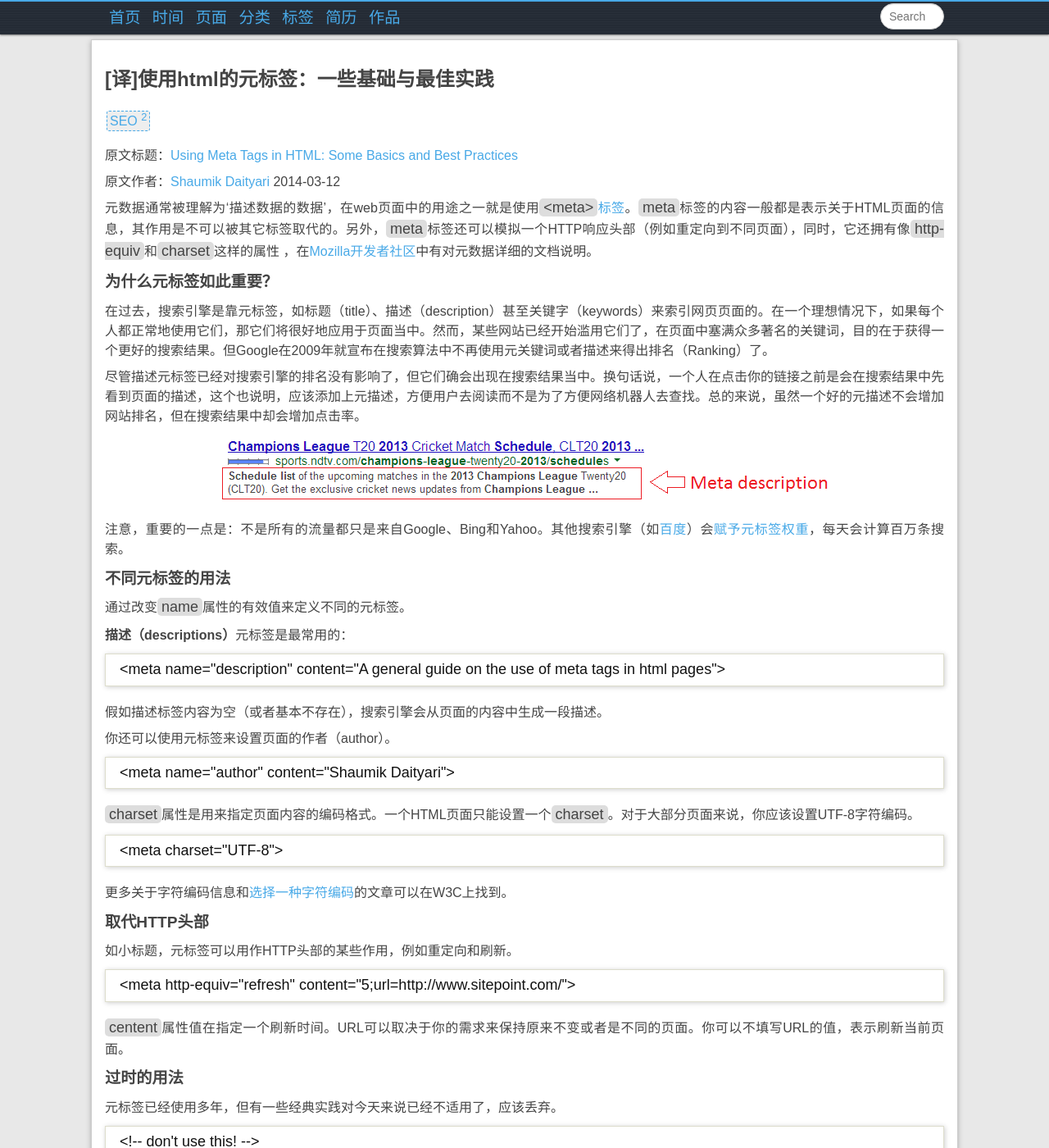
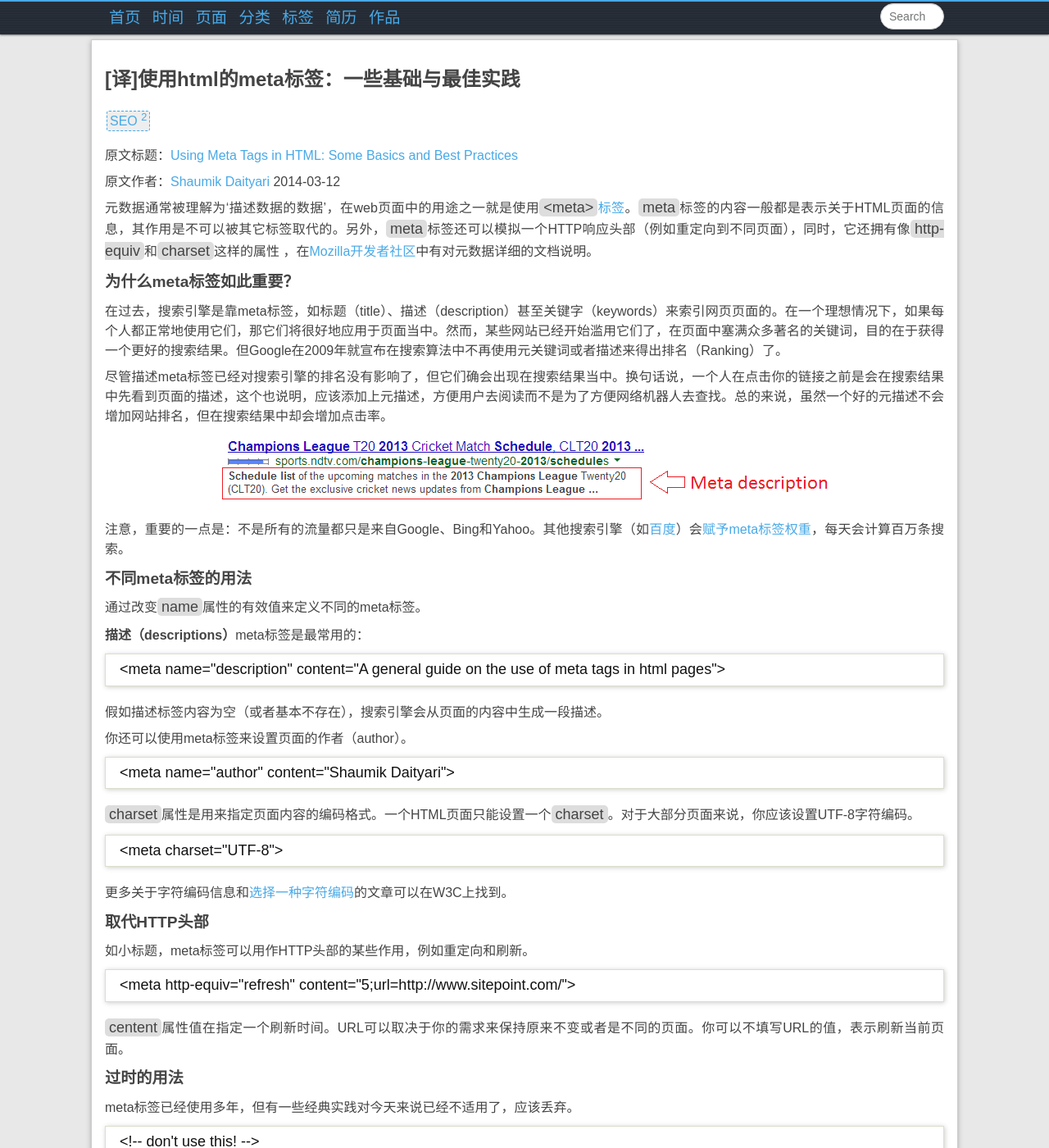
Before and after one commit to pigerla/pigerla.github.com, a Jekyll site: the page built from _posts/2014-04-06-[译]使用HTML的meta标签：一些基础与最佳实践.md, in a window 1280 px wide and 1400 px high. Shown: the whole window at 82% size. Built offline with Jekyll 4.4.1, drawn with Linux system fonts in a browser that asks for light colours; comment, search, counter and statistics services are not loaded; some of the changed text lies outside the part shown.

Commit message:
modify the post's content

```diff
--- a/_posts/2014-04-06-[译]使用HTML的元标签：一些基础与最佳实践.md
+++ b/_posts/2014-04-06-[译]使用HTML的meta标签：一些基础与最佳实践.md
@@ -14,27 +14,27 @@ tags : [SEO]
 
 <!--break-->
 
-## 为什么元标签如此重要？ ##
+## 为什么meta标签如此重要？ ##
 
-在过去，搜索引擎是靠元标签，如标题（title）、描述（description）甚至关键字（keywords）来索引网页页面的。在一个理想情况下，如果每个人都正常地使用它们，那它们将很好地应用于页面当中。然而，某些网站已经开始滥用它们了，在页面中塞满众多著名的关键词，目的在于获得一个更好的搜索结果。但Google在2009年就宣布在搜索算法中不再使用元关键词或者描述来得出排名（Ranking）了。
+在过去，搜索引擎是靠meta标签，如标题（title）、描述（description）甚至关键字（keywords）来索引网页页面的。在一个理想情况下，如果每个人都正常地使用它们，那它们将很好地应用于页面当中。然而，某些网站已经开始滥用它们了，在页面中塞满众多著名的关键词，目的在于获得一个更好的搜索结果。但Google在2009年就宣布在搜索算法中不再使用元关键词或者描述来得出排名（Ranking）了。
 
-尽管描述元标签已经对搜索引擎的排名没有影响了，但它们确会出现在搜索结果当中。换句话说，一个人在点击你的链接之前是会在搜索结果中先看到页面的描述，这个也说明，应该添加上元描述，方便用户去阅读而不是为了方便网络机器人去查找。总的来说，虽然一个好的元描述不会增加网站排名，但在搜索结果中却会增加点击率。
+尽管描述meta标签已经对搜索引擎的排名没有影响了，但它们确会出现在搜索结果当中。换句话说，一个人在点击你的链接之前是会在搜索结果中先看到页面的描述，这个也说明，应该添加上元描述，方便用户去阅读而不是为了方便网络机器人去查找。总的来说，虽然一个好的元描述不会增加网站排名，但在搜索结果中却会增加点击率。
 
 ![1394318486meta-desc.png](http://pigerla.com/assets/images/20140406/1394318486meta-desc.png)
 
-注意，重要的一点是：不是所有的流量都只是来自Google、Bing和Yahoo。其他搜索引擎（如[百度](http://www.baidu.com/)）会[赋予元标签权重](http://www.codethat.co.uk/blog/search/baidu-seo-guide)，每天会计算百万条搜索。
+注意，重要的一点是：不是所有的流量都只是来自Google、Bing和Yahoo。其他搜索引擎（如[百度](http://www.baidu.com/)）会[赋予meta标签权重](http://www.codethat.co.uk/blog/search/baidu-seo-guide)，每天会计算百万条搜索。
 
-## 不同元标签的用法 ##
+## 不同meta标签的用法 ##
 
-通过改变`name`属性的有效值来定义不同的元标签。
+通过改变`name`属性的有效值来定义不同的meta标签。
 
-**描述（descriptions）**元标签是最常用的：
+**描述（descriptions）**meta标签是最常用的：
 
     <meta name="description" content="A general guide on the use of meta tags in html pages">
 
 假如描述标签内容为空（或者基本不存在），搜索引擎会从页面的内容中生成一段描述。
 
-你还可以使用元标签来设置页面的作者（author）。
+你还可以使用meta标签来设置页面的作者（author）。
 
     <meta name="author" content="Shaumik Daityari">
 
@@ -46,7 +46,7 @@ tags : [SEO]
 
 ## 取代HTTP头部 ##
 
-如小标题，元标签可以用作HTTP头部的某些作用，例如重定向和刷新。
+如小标题，meta标签可以用作HTTP头部的某些作用，例如重定向和刷新。
 
     <meta http-equiv="refresh" content="5;url=http://www.sitepoint.com/">
 
@@ -54,7 +54,7 @@ tags : [SEO]
 
 ## 过时的用法 ##
 
-元标签已经使用多年，但有一些经典实践对今天来说已经不适用了，应该丢弃。
+meta标签已经使用多年，但有一些经典实践对今天来说已经不适用了，应该丢弃。
 
     <!-- don't use this! -->
     <meta http-equiv="Content-Type" content="text/html; charset=UTF-8" />
@@ -64,7 +64,7 @@ tags : [SEO]
 	<!-- use this! -->
     <meta charset="UTF-8">
 
-元标签还可以用作版权说明。
+meta标签还可以用作版权说明。
 
     <!-- don't use this! -->
     <meta name="copyright" content="SitePoint" />
@@ -77,15 +77,15 @@ tags : [SEO]
 
     <meta name="keywords" content="web,design,html,css,html5,development">
 
-[Google曾表示](http://googlewebmastercentral.blogspot.ca/2009/09/google-does-not-use-keywords-meta-tag.html)，算法规则将来会改变是不太可能的，因此，不要对关键词元标签抱有任何期望。
+[Google曾表示](http://googlewebmastercentral.blogspot.ca/2009/09/google-does-not-use-keywords-meta-tag.html)，算法规则将来会改变是不太可能的，因此，不要对关键词meta标签抱有任何期望。
 
-前面也提到了一个重要的因素，就是事实上，百度中文搜索引擎算法则是考虑到关键词标签作为[算法的一个重要因素](http://searchengineland.com/the-b2b-marketers-guide-to-baidu-seo-180658)。因此，如果你希望流量的重要组成部分是来自中文用户，那么你应该添加关键字元标签——但是要小心，避免使用不必要和不道德的关键词。
+前面也提到了一个重要的因素，就是事实上，百度中文搜索引擎算法则是考虑到关键词标签作为[算法的一个重要因素](http://searchengineland.com/the-b2b-marketers-guide-to-baidu-seo-180658)。因此，如果你希望流量的重要组成部分是来自中文用户，那么你应该添加关键字meta标签——但是要小心，避免使用不必要和不道德的关键词。
 
 总的来说，使用这些过时的方法不会影响网站排名，但往往向页面中添加了不必要的代码，最好避免使用它们并使用替代方法。
 
 ## 使用社交媒体（Open Graph、Twitter Cards 和 Schema.org） ##
 
-随着社交网络的不断发展，元标签被赋予新的功能。Facebook的[Open Graph](https://developers.facebook.com/docs/opengraph/)允许你指定你的内容如何在用户时间表上显示。这些标签可以让你检查你的数据是使用[Insights](https://developers.facebook.com/docs/opengraph/guides/insights)如何共享在Facebook上。
+随着社交网络的不断发展，meta标签被赋予新的功能。Facebook的[Open Graph](https://developers.facebook.com/docs/opengraph/)允许你指定你的内容如何在用户时间表上显示。这些标签可以让你检查你的数据是使用[Insights](https://developers.facebook.com/docs/opengraph/guides/insights)如何共享在Facebook上。
 
 ![1394318488meta-facebook.png](http://pigerla.com/assets/images/20140406/1394318488meta-facebook.png)
 
@@ -97,14 +97,14 @@ tags : [SEO]
 
 与Open Graph相似的还有，Twitter的[Twitter cards](https://dev.twitter.com/docs/cards)(使用`name="twitter:title"`或者`name="twitter:url"`)以及Google+使用的[Schema.org](http://schema.org/)(使用`itemscope`和`itemprop`)。
 
-Open Graph已变得非常受欢迎，所以大多数社交网络默认都是Open Graph。如果Open Graph 元标签也没有的话，他们设置缺少元标签的默认值。
+Open Graph已变得非常受欢迎，所以大多数社交网络默认都是Open Graph。如果Open Graph meta标签也没有的话，他们给缺少meta标签设置默认值。
 
 ## 元数据工具 ##
 
 使用元数据工具并不需要对HTML或其他web技术有深入理解，如果你不想把你的手弄脏，还是一个办法的。
 
-如果你使用WordPress，在创建或编辑一篇文章时，你有很多选择来生成元数据。其中最受欢迎的是[通过Yoast来作WordPress SEO](http://wordpress.org/plugins/wordpress-seo/)。[Joomla](http://extensions.joomla.org/extensions/site-management/seo-a-metadata/meta-data)和[Drupal](https://drupal.org/project/project_module?text=meta)也有一组元相关的插件和模块。还不想使用这些？那还可以使用一个[在线元标签生成器](http://www.scrubtheweb.com/abs/builder.html)。
+如果你使用WordPress，在创建或编辑一篇文章时，你有很多选择来生成元数据。其中最受欢迎的是[通过Yoast来作WordPress SEO](http://wordpress.org/plugins/wordpress-seo/)。[Joomla](http://extensions.joomla.org/extensions/site-management/seo-a-metadata/meta-data)和[Drupal](https://drupal.org/project/project_module?text=meta)也有一组元相关的插件和模块。还不想使用这些？那还可以使用一个[在线meta标签生成器](http://www.scrubtheweb.com/abs/builder.html)。
 
 ## 总结 ##
 
-元标签不能解决你所有的SEO和访问性的问题，但在这些领域的确发挥重要作用。如果你拥有一个网站，通过注册谷歌网站管理工具，就可以监视你的网站性能。一旦注册，若有任何相关抓取错误，你就可以得到通知，其中包括一些不正确地使用元标签。
+meta标签不能解决你所有的SEO和访问性的问题，但在这些领域的确发挥重要作用。如果你拥有一个网站，通过注册谷歌网站管理工具，就可以监视你的网站性能。一旦注册，若有任何相关抓取错误，你就可以得到通知，其中包括一些不正确地使用meta标签。
```
